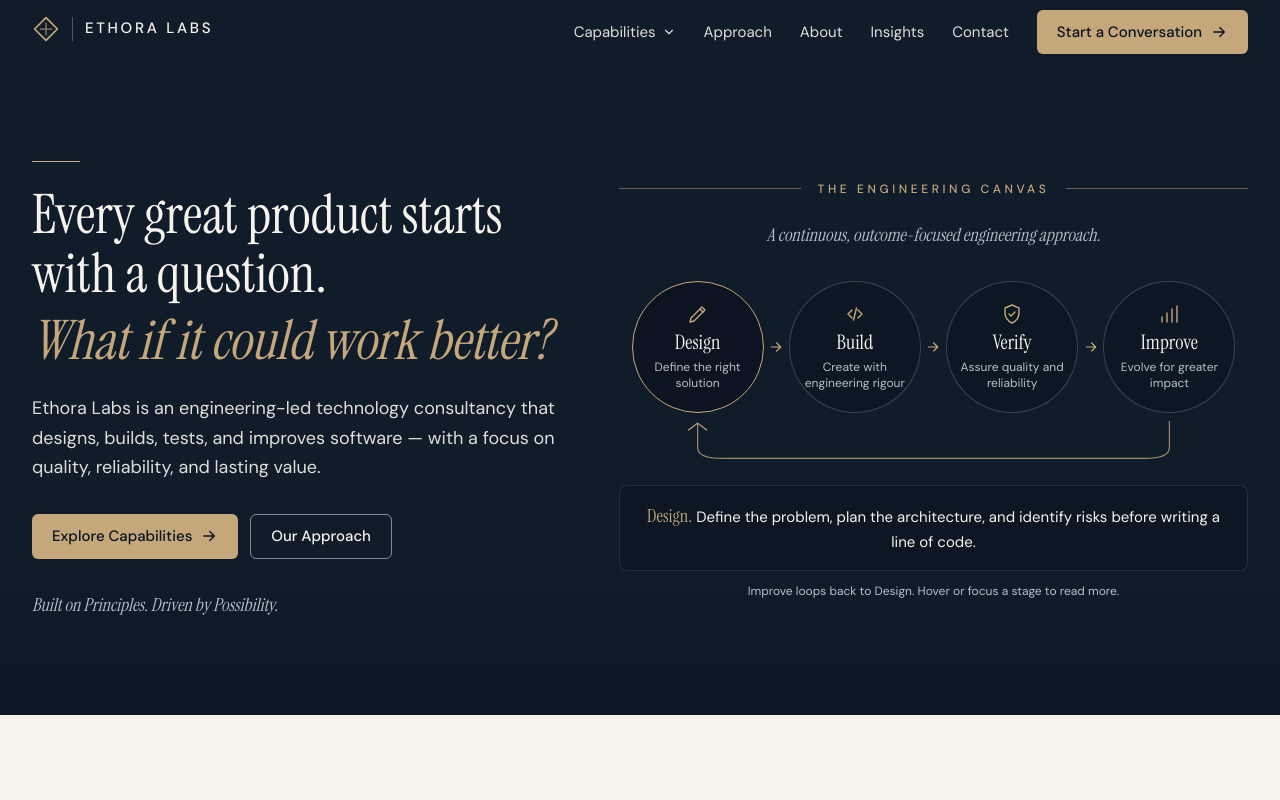
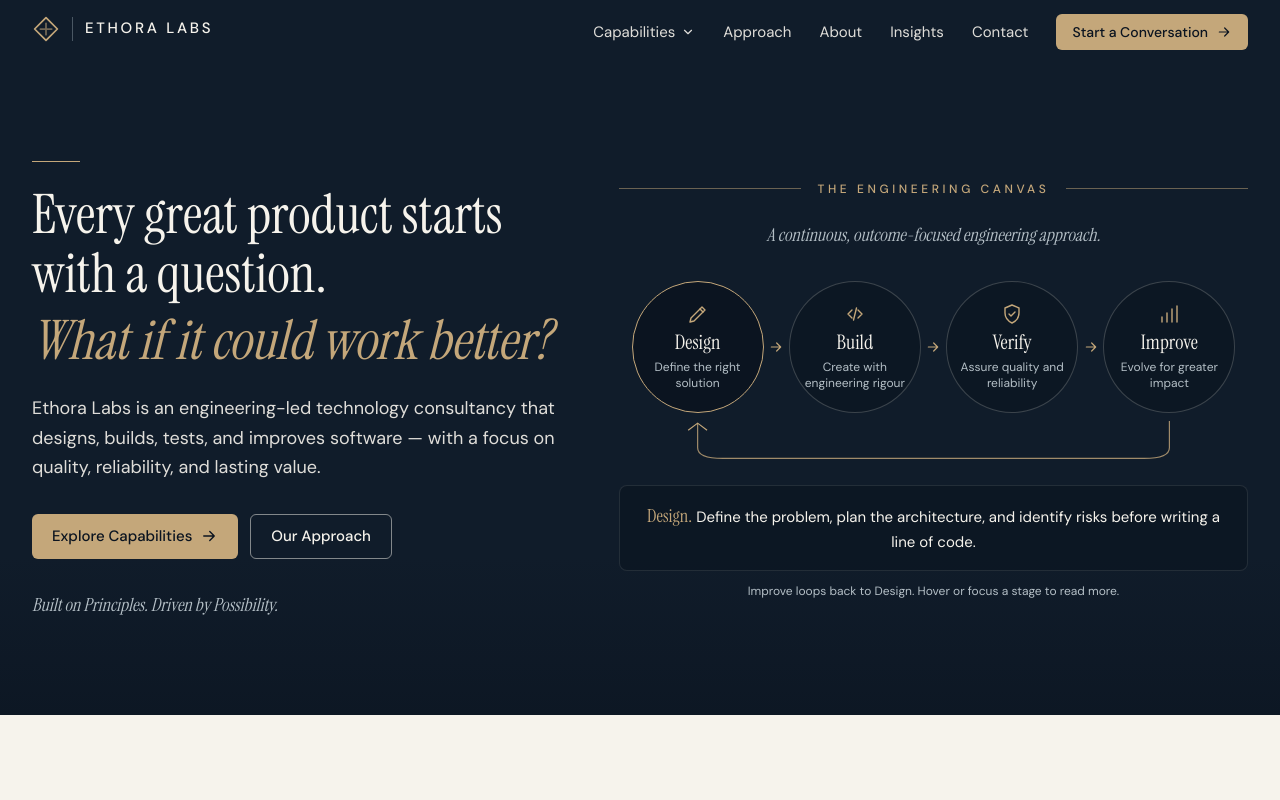
Before and after one commit to sarangrakhecha/ethora_labs, a Next.js app: page / in a window 1280 px wide. Shown: the top 800 px of the page. Built offline with nearby package versions, Linux system fonts and the light colour scheme.

Commit message:
Use compact size for header CTA button
Co-Authored-By: Claude Sonnet 5.5 <noreply@anthropic.com>
Claude-Session: https://claude.ai/code/session_01ShLV1WH59cE52BQXrM67hf

```diff
--- a/components/Button.tsx
+++ b/components/Button.tsx
@@ -1,8 +1,8 @@
 import type { ReactNode } from "react";
 import { Icon } from "./Icons";
 
-export function ButtonLink({ href, children, variant = "gold", arrow = true, onClick, className = "" }: {
-  href: string; children: ReactNode; variant?: "gold" | "outline" | "outline-dark"; arrow?: boolean; onClick?: () => void; className?: string;
+export function ButtonLink({ href, children, variant = "gold", arrow = true, size = "md", onClick, className = "" }: {
+  href: string; children: ReactNode; variant?: "gold" | "outline" | "outline-dark"; arrow?: boolean; size?: "sm" | "md"; onClick?: () => void; className?: string;
 }) {
   const styles = {
     gold: "bg-gold text-navy-deep hover:bg-[#d4b98f]",
@@ -10,8 +10,8 @@ export function ButtonLink({ href, children, variant = "gold", arrow = true, onC
     "outline-dark": "border border-navy/40 text-ink hover:border-navy hover:bg-navy hover:text-ivory",
   }[variant];
   return (
-    <a href={href} onClick={onClick} className={`inline-flex min-h-11 items-center justify-center gap-2 rounded-md px-5 py-2.5 text-[15px] font-medium transition-colors ${styles} ${className}`}>
-      {children}{arrow && <Icon name="arrow" />}
+    <a href={href} onClick={onClick} className={`inline-flex items-center justify-center gap-2 rounded-md font-medium transition-colors ${size === "sm" ? "min-h-9 px-4 py-1.5 text-[14px]" : "min-h-11 px-5 py-2.5 text-[15px]"} ${styles} ${className}`}>
+      {children}{arrow && <Icon name="arrow" className={size === "sm" ? "h-4 w-4" : ""} />}
     </a>
   );
 }
--- a/components/Header.tsx
+++ b/components/Header.tsx
@@ -51,7 +51,7 @@ export default function Header() {
             )}
           </div>
           {nav.map((n) => <a key={n.href} href={n.href} className={linkCls}>{n.label}</a>)}
-          <ButtonLink href="#contact" className="ml-2">Start a Conversation</ButtonLink>
+          <ButtonLink href="#contact" size="sm" className="ml-2">Start a Conversation</ButtonLink>
         </nav>
 
         {/* Mobile toggle */}
```
